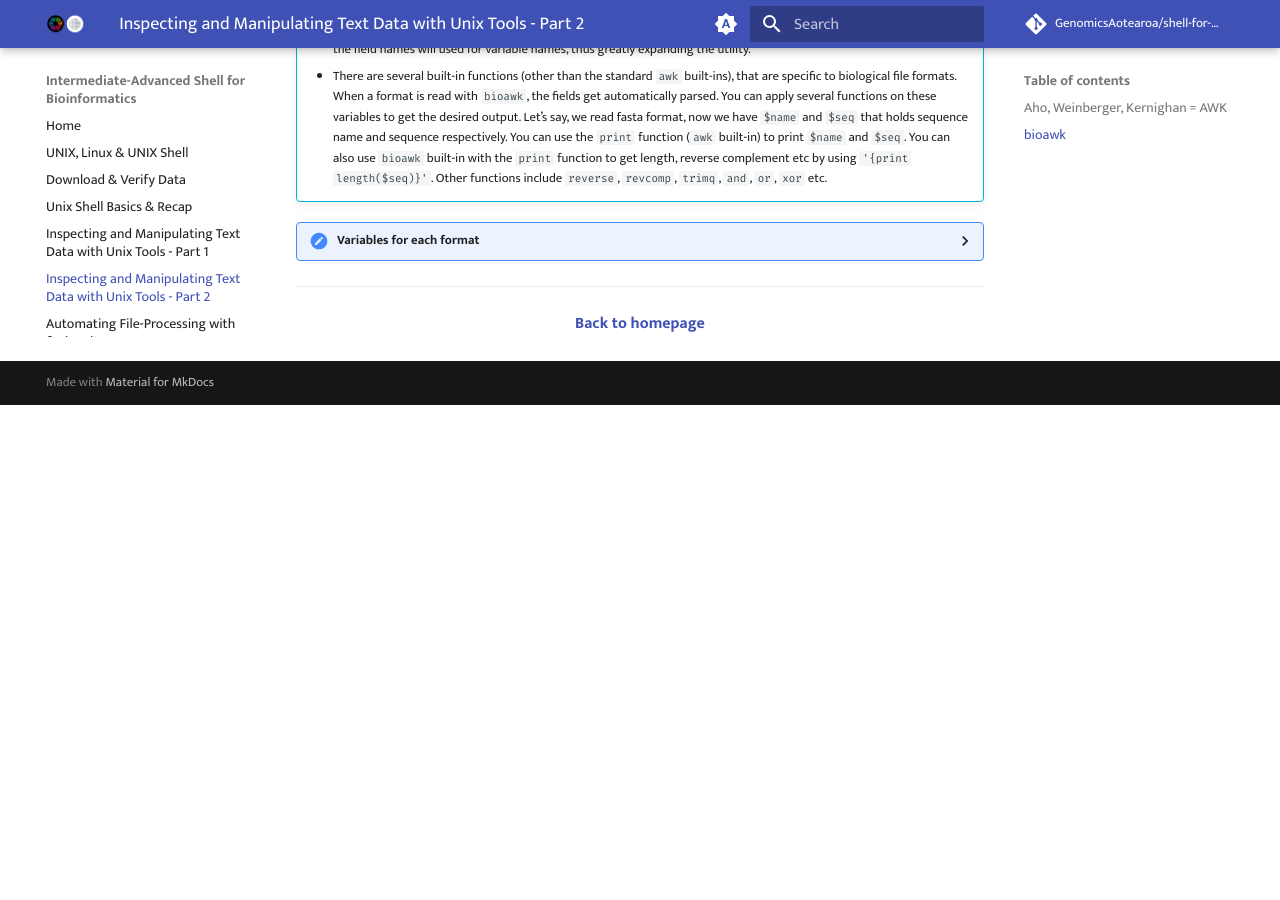
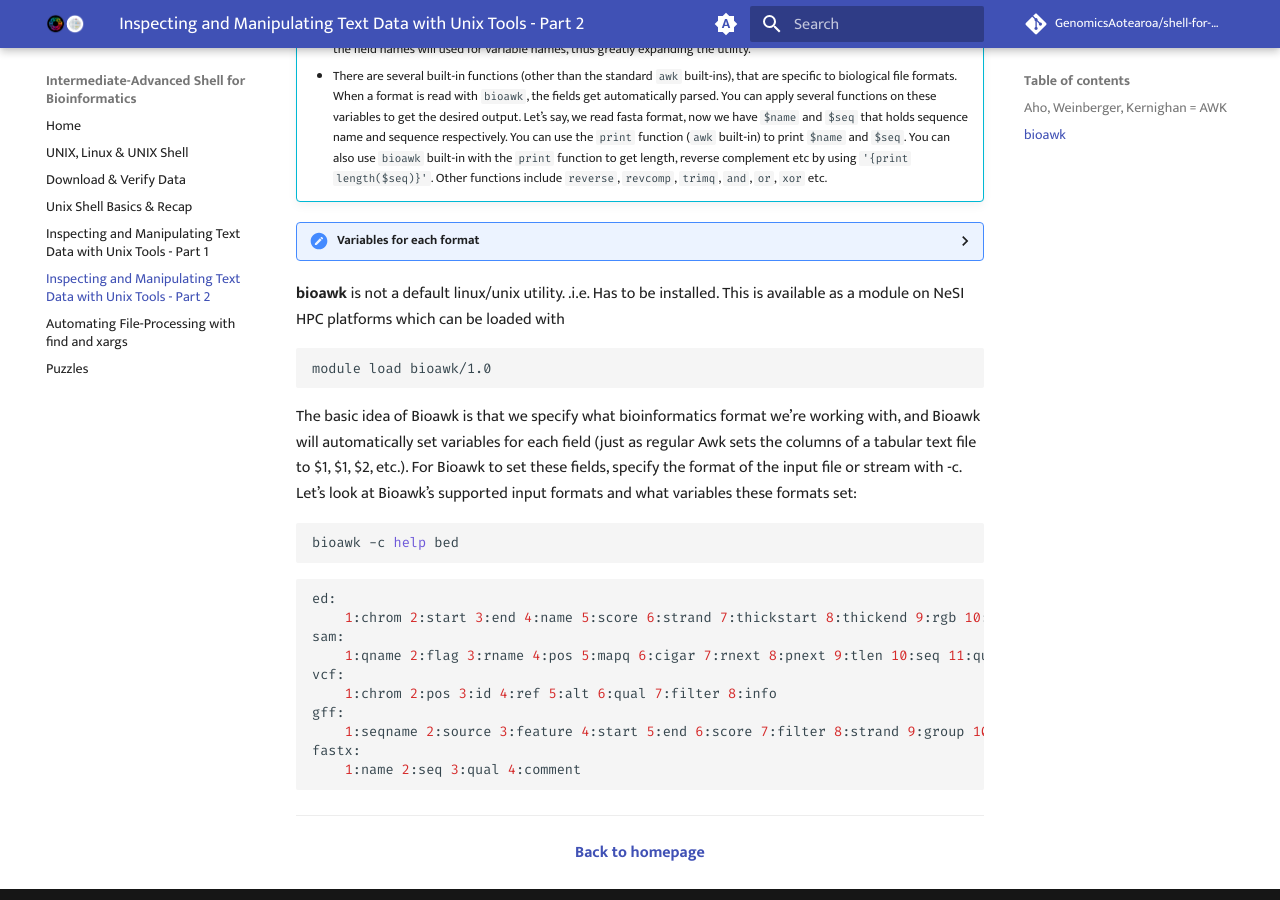
Before and after one commit to GenomicsAotearoa/shell-for-bioinformatics, an MkDocs documentation site: the page built from docs/5_inspectmanipulate2.md, in a window 1280 px wide and 900 px high, scrolled down 4958 px. Built offline with MkDocs 1.6.1 and Material for MkDocs 9.7.7, drawn with Linux system fonts in a browser that asks for light colours; comment, search, counter and statistics services are not loaded; the version menu is left out; before the commit the page ends 5363 px from its top, so only the background shows below that.

Commit message:
add bioawk -c help

````diff
--- a/docs/5_inspectmanipulate2.md
+++ b/docs/5_inspectmanipulate2.md
@@ -252,9 +252,28 @@ The original `awk` requires a YACC-compatible parser generator (e.g. Byacc or Bi
 
     </center>
 
+**bioawk** is not a default linux/unix utility. .i.e. Has to be installed. This is available as a module on NeSI HPC platforms which can be loaded with
 
+```bash
+module load bioawk/1.0
+```
+ The basic idea of Bioawk is that we specify what bioinformatics format we’re working with, and Bioawk will automatically set variables for each field (just as regular Awk sets the columns of a tabular text file to $1, $1, $2, etc.). For Bioawk to set these fields, specify the format of the input file or stream with -c. Let’s look at Bioawk’s supported input formats and what variables these formats set:
 
-
+```bash
+bioawk -c help bed
+```
+```bash
+ed:
+	1:chrom 2:start 3:end 4:name 5:score 6:strand 7:thickstart 8:thickend 9:rgb 10:blockcount 11:blocksizes 12:blockstarts
+sam:
+	1:qname 2:flag 3:rname 4:pos 5:mapq 6:cigar 7:rnext 8:pnext 9:tlen 10:seq 11:qual
+vcf:
+	1:chrom 2:pos 3:id 4:ref 5:alt 6:qual 7:filter 8:info
+gff:
+	1:seqname 2:source 3:feature 4:start 5:end 6:score 7:filter 8:strand 9:group 10:attribute
+fastx:
+	1:name 2:seq 3:qual 4:comment
+```
 
 - - -
 <p align="center"><b><a class="btn" href="https://genomicsaotearoa.github.io/shell-for-bioinformatics/" style="background: var(--bs-dark);font-weight:bold">Back to homepage</a></b></p>
````
